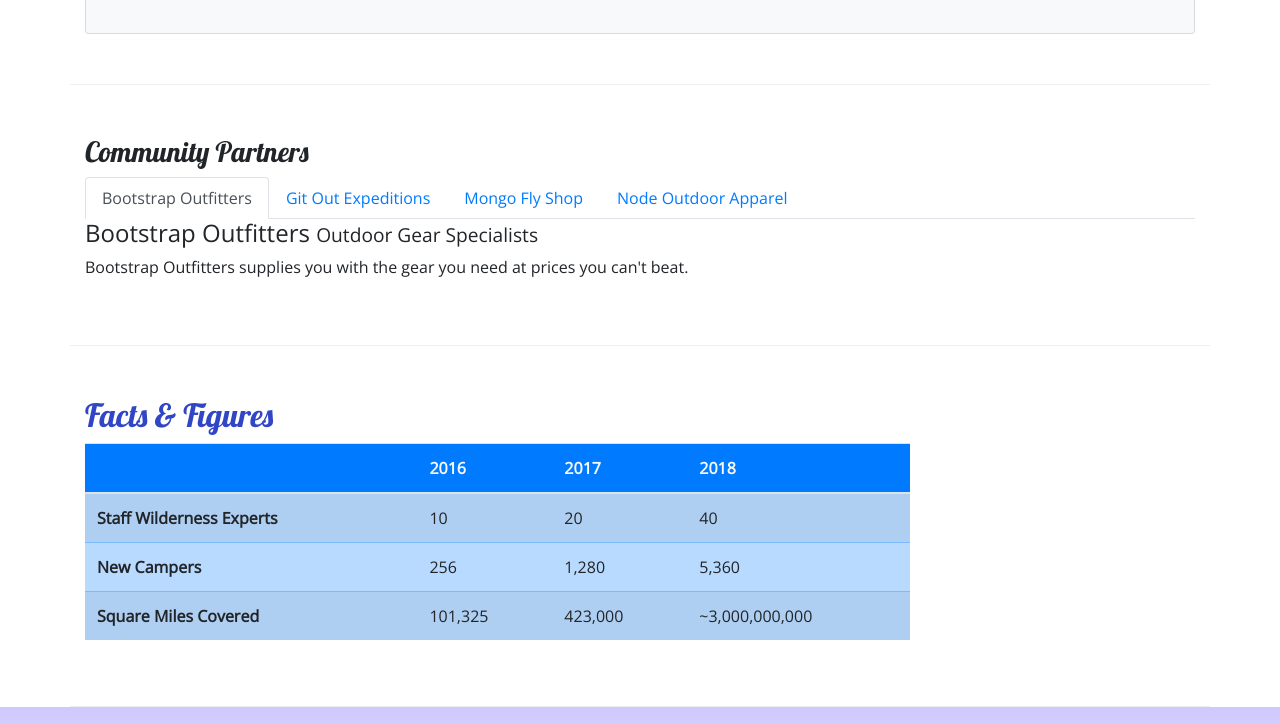
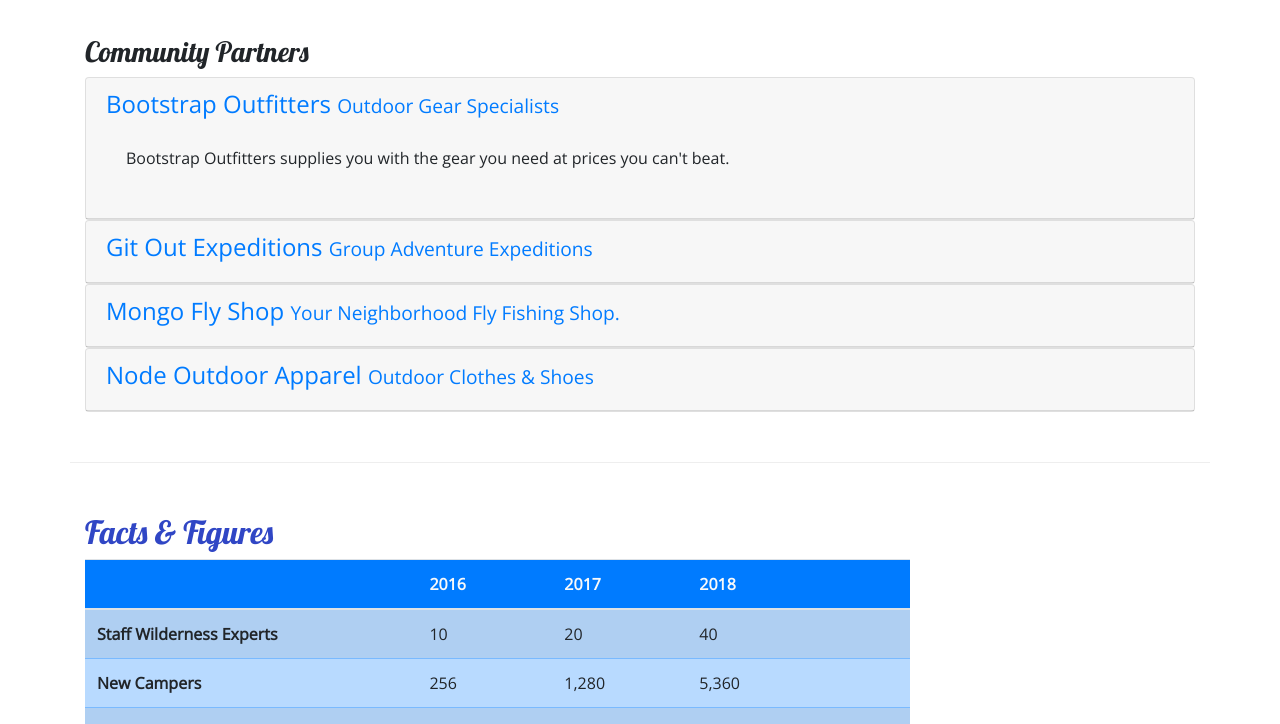
Before and after one commit to cam93906/nucampsite2, a website: page aboutus.html in a window 1280 px wide. Shown: the part 859-1583 px from the top of the page. Drawn offline with nearby package versions, Linux system fonts and the light colour scheme.

Commit message:
tabs and carrousel

```diff
--- a/aboutus.html
+++ b/aboutus.html
@@ -13,12 +13,11 @@
 </head>
 
 <body>
-    <a href="index.html"><img src="img/logo.png" class="img-fluid" />
     <header class="jumbotron jumbotron-fluid">
         <div class="container">
             <div class="row">
                 <div class="col-4 col-sm-3 col-md-2 align-self-center">
-                        <img src="img/logo.png" class="img-fluid" />
+                    <a href="index.html"><img src="img/logo.png" class="img-fluid" /></a>
                  </div>
                 <div class="col">
                     <h1>NuCamp</h1>
@@ -99,28 +98,62 @@
         <div class="row-content row">
                 <div class="col">
                     <h3>Community Partners</h3>
-                    <ul class="nav nav-tabs">
-                        <li class="nav-item"><a class="nav-link active" href="#bootstrap" role="tab" data-toggle="tab">Bootstrap Outfitters</a></li>
-                        <li class="nav-item"><a class="nav-link" href="#git" role="tab" data-toggle="tab">Git Out Expeditions</a></li>
-                        <li class="nav-item"><a class="nav-link" href="#mongo" role="tab" data-toggle="tab">Mongo Fly Shop</a></li>
-                        <li class="nav-item"><a class="nav-link" href="#node" role="tab" data-toggle="tab">Node Outdoor Apparel</a> </li>
-                    </ul>
-                    <div class="tab-content">
-                        <div role="tabpanel" class="tab-pane fade show active" id="bootstrap">
-                            <h4>Bootstrap Outfitters <small>Outdoor Gear Specialists</small></h4>
+                    <div id="accordion">
+                        <div class="card">
+                            <div role="tab" class="card-header">
+                                <h4>
+                                   <a class="collapsed" data-toggle="collapse" data-target="#bootstrap">
+                                       Bootstrap Outfitters <small>Outdoor Gear Specialists</small>
+                                    </a>
+                                </h4>
+                                <div class="collapse show" id="bootstrap" data-parent="#accordion">
+                                    <div class="card-body">
                                         <p class="d-none d-sm-block">Bootstrap Outfitters supplies you with the gear you need at prices you can't beat.</p>
                                     </div>
-                        <div role="tabpanel" class="tab-pane fade" id="git">
-                            <h4>Git Out Expeditions <small>Group Adventure Expeditions</small></h4>
+                                </div>
+                            </div>
+                        </div>
+                        <div class="card">
+                            <div role="tab" class="card-header">
+                                <h4>
+                                    <a class="collapsed" data-toggle="collapse" data-target="#git">
+                                        Git Out Expeditions <small>Group Adventure Expeditions</small>
+                                    </a>
+                                </h4>
+                                <div class="collapse" id="git" data-parent="#accordion">
+                                    <div class="card-body">
                                         <p class="d-none d-sm-block">Join Git Out Expeditions to explore new horizons with a group of other adventurers!</p>
                                     </div>
-                        <div role="tabpanel" class="tab-pane fade" id="mongo">
-                            <h4>Mongo Fly Shop <small>Your Neighborhood Fly Fishing Shop.</small></h4>
+                                </div>
+                            </div>
+                        </div>
+                        <div class="card">
+                            <div role="tab" class="card-header">
+                                <h4>
+                                    <a class="collapsed" data-toggle="collapse" data-target="#mongo">
+                                         Mongo Fly Shop <small>Your Neighborhood Fly Fishing Shop.</small>
+                                     </a>
+                                </h4>
+                                <div class="collapse" id="mongo" data-parent="#accordion">
+                                    <div class="card-body">
                                         <p class="d-none d-sm-block">Need a new fishing pole, a tacklebox, or flies of all kinds? Stop by Mongo Fly Shop.</p>
                                     </div>
-                        <div role="tabpanel" class="tab-pane fade" id="node">
-                            <h4>Node Outdoor Apparel <small>Outdoor Clothes & Shoes</small></h4>
+                                </div>
+                            </div>
+                        </div>
+                        <div class="card">
+                            <div role="tab" class="card-header">
+                                <h4>
+                                    <a class="collapsed" data-toggle="collapse" data-target="#node">
+                                        Node Outdoor Apparel <small>Outdoor Clothes & Shoes</small>
+                                    </a>
+                                </h4>
+                                <div class="collapse" id="node" data-parent="#accordion">
+                                    <div class="card-body">
                                         <p class="d-none d-sm-block">From polar fleeces to swimsuits, hiking boots to waders, a visit to Node will be sure to get you covered.</p>
+                                    </div>
+                                </div>
+                            </div>
                         </div>
                     </div>
                 </div>
--- a/css/styles.css
+++ b/css/styles.css
@@ -33,3 +33,8 @@ footer{
     background-image: linear-gradient(#CEC8FF, white);
     padding: 20px 0;
 }
+.tab-content {
+    border: 1px solid #DDD;
+    border-top: none;
+    padding: 10px;
+}
```
Lines whose indentation alone changed are shown as unchanged.
